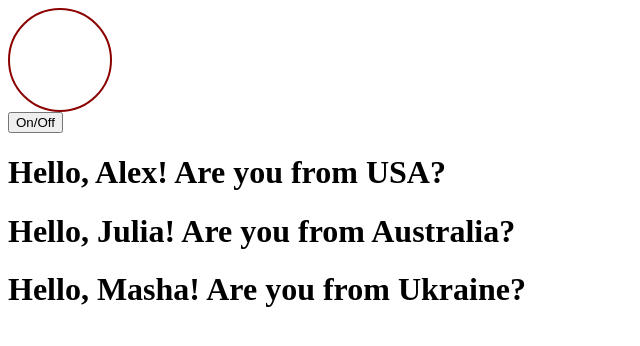
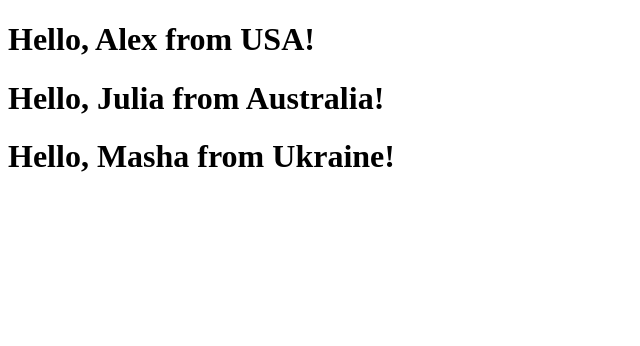
Before and after one commit to Soifka/09.12.2022-cra, a React (Create React App) app: page / in a window 1280 px wide. Shown: the top 346 px of the page, without its empty margins (0-640 px from the left). Built offline with nearby package versions, Linux system fonts and the light colour scheme.

Commit message:
Homework with Greeting

```diff
--- a/src/components/Greeting/Greeting.js
+++ b/src/components/Greeting/Greeting.js
@@ -3,12 +3,28 @@ import React from "react";
 class Greeting extends React.Component {
     constructor(props) {
         super(props);
-        this.state = {};
+        this.state = {
+            sayHello: true
+        };
+    }
+
+    sayBye() {
+        this.setState({
+            sayHello: !this.state.sayHello
+        })
     }
 
     render() {
-        return <h1>Hello, {this.props.name}! Are you from {this.props.country}?</h1>
+        const whatSay = this.state.sayHello ? 'Hello' : 'Bye';
+
+        return <h1 onClick={() => {this.sayBye()}} >{whatSay}, {this.props.name} from {this.props.country}!</h1>
     }
 }
 
 export default Greeting;
+
+/*
+Homework with Greeting
+Доробити компоненту Greetings таким чином, щоб за натиснення на елемент, текст "Hello ...." змінювався на "Bye!"
+Підказка. Працюйте зі стейтом.
+*/
--- a/src/index.js
+++ b/src/index.js
@@ -1,14 +1,14 @@
 import React from 'react';
 import ReactDOM from 'react-dom/client';
-import App from './components/App/App';
+//import App from './components/App/App';
 import Greeting from './components/Greeting/Greeting';
 
 const root = ReactDOM.createRoot(document.getElementById('root'));
 root.render(
-  <React.Fragment>
-      <App />
+  <>
+      {/* <App /> */}
       <Greeting name="Alex" country="USA" />
       <Greeting name="Julia" country="Australia" />
       <Greeting name="Masha" country="Ukraine" />
-  </React.Fragment>
+  </>
 );
```
